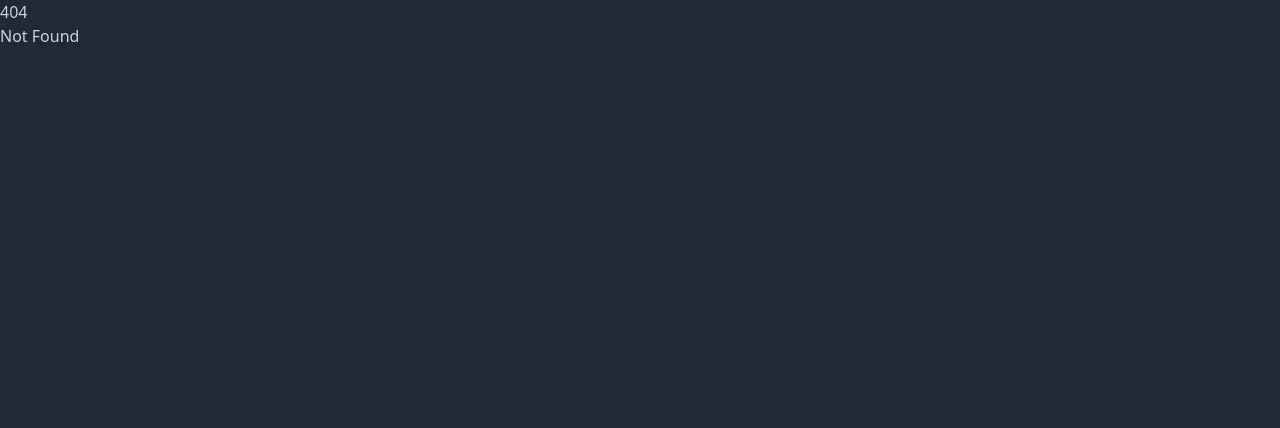
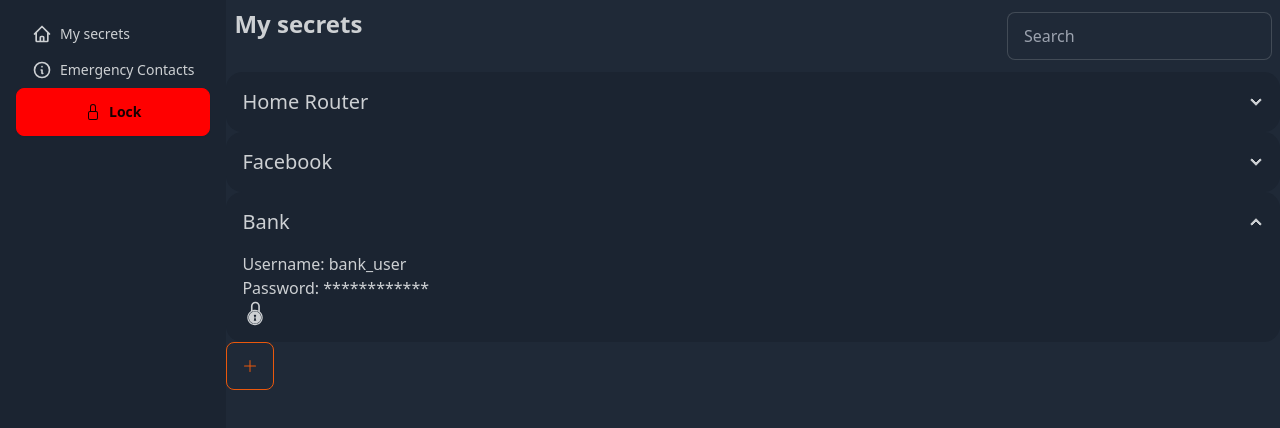
Before and after one commit to axelnico/S2Secret, a SvelteKit app: page /authenticated/secrets in a window 1280 px wide. Before the commit this address had no page. Shown: the top 428 px of the page. Built offline with nearby package versions, Linux system fonts and the light colour scheme.

Commit message:
modifications to layout

```diff
--- a/src/routes/+layout.svelte
+++ b/src/routes/+layout.svelte
@@ -1,10 +1,58 @@
 <script lang="ts">
     import "../app.css";
+    import { goto } from "$app/navigation";
   interface Props {
     children?: import('svelte').Snippet;
   }
 
   let { children }: Props = $props();
+
+  function logout() {
+      goto("/", { replaceState: true });
+    }
   </script>
 
+<!-- <aside>
+  <ul class="menu bg-base-200 rounded-box w-56">
+    <li>
+      <a href="/secrets">
+        <svg
+          xmlns="http://www.w3.org/2000/svg"
+          class="h-5 w-5"
+          fill="none"
+          viewBox="0 0 24 24"
+          stroke="currentColor">
+          <path
+            stroke-linecap="round"
+            stroke-linejoin="round"
+            stroke-width="2"
+            d="M3 12l2-2m0 0l7-7 7 7M5 10v10a1 1 0 001 1h3m10-11l2 2m-2-2v10a1 1 0 01-1 1h-3m-6 0a1 1 0 001-1v-4a1 1 0 011-1h2a1 1 0 011 1v4a1 1 0 001 1m-6 0h6" />
+        </svg>
+        My secrets
+      </a>
+    </li>
+    <li>
+      <a href="/emergency-contacts">
+        <svg
+          xmlns="http://www.w3.org/2000/svg"
+          class="h-5 w-5"
+          fill="none"
+          viewBox="0 0 24 24"
+          stroke="currentColor">
+          <path
+            stroke-linecap="round"
+            stroke-linejoin="round"
+            stroke-width="2"
+            d="M13 16h-1v-4h-1m1-4h.01M21 12a9 9 0 11-18 0 9 9 0 0118 0z" />
+        </svg>
+        Emergency Contacts
+      </a>
+    </li>
+    <button class="btn btn-error" onclick={logout}><svg xmlns="http://www.w3.org/2000/svg" width="16" height="16" fill="currentColor" class="bi bi-lock" viewBox="0 0 16 16">
+      <path d="M8 1a2 2 0 0 1 2 2v4H6V3a2 2 0 0 1 2-2m3 6V3a3 3 0 0 0-6 0v4a2 2 0 0 0-2 2v5a2 2 0 0 0 2 2h6a2 2 0 0 0 2-2V9a2 2 0 0 0-2-2M5 8h6a1 1 0 0 1 1 1v5a1 1 0 0 1-1 1H5a1 1 0 0 1-1-1V9a1 1 0 0 1 1-1"/>
+    </svg>Lock</button>
+  </ul>
+</aside> -->
+
+
 {@render children?.()}
--- a/src/routes/+page.svelte
+++ b/src/routes/+page.svelte
@@ -11,7 +11,7 @@
   async function greet() {
     // Learn more about Tauri commands at https://tauri.app/v1/guides/features/command
     // greetMsg = await invoke("greet", { email });
-    goto("/secrets", { replaceState: true });
+    goto("/authenticated/secrets", { replaceState: true });
   }
 </script>
 
--- /dev/null
+++ b/src/routes/authenticated/+layout.svelte
@@ -0,0 +1,78 @@
+<script lang="ts">
+    import { goto } from "$app/navigation";
+  interface Props {
+    children?: import('svelte').Snippet;
+  }
+
+  let { children }: Props = $props();
+
+  function logout() {
+      goto("/", { replaceState: true });
+    }
+  </script>
+
+<div class="drawer lg:drawer-open">
+  <input id="my-drawer-2" type="checkbox" class="drawer-toggle" />
+  <div class="drawer-content flex flex-col">
+    <!-- <label for="my-drawer-2" class="btn btn-primary drawer-button lg:hidden">
+      Open drawer
+    </label> -->
+    <div class="flex-none lg:hidden">
+      <label for="my-drawer-2" class="btn btn-square btn-ghost">
+        <svg xmlns="http://www.w3.org/2000/svg" class="h-6 w-6" fill="none"
+             viewBox="0 0 24 24" stroke="currentColor">
+          <path stroke-linecap="round" stroke-linejoin="round" stroke-width="2"
+                d="M4 6h16M4 12h16M4 18h16" />
+        </svg>
+      </label>
+    </div>
+    <!-- Page content here -->
+    {@render children?.()}
+
+  </div>
+  <div class="drawer-side">
+    <label for="my-drawer-2" aria-label="close sidebar" class="drawer-overlay"></label>
+    <ul class="menu bg-base-200 text-base-content min-h-full w-90 p-4">
+      <!-- Sidebar content here -->
+      <li>
+        <a href="secrets">
+          <svg
+            xmlns="http://www.w3.org/2000/svg"
+            class="h-5 w-5"
+            fill="none"
+            viewBox="0 0 24 24"
+            stroke="currentColor">
+            <path
+              stroke-linecap="round"
+              stroke-linejoin="round"
+              stroke-width="2"
+              d="M3 12l2-2m0 0l7-7 7 7M5 10v10a1 1 0 001 1h3m10-11l2 2m-2-2v10a1 1 0 01-1 1h-3m-6 0a1 1 0 001-1v-4a1 1 0 011-1h2a1 1 0 011 1v4a1 1 0 001 1m-6 0h6" />
+          </svg>
+          My secrets
+        </a>
+      </li>
+      <li>
+        <a href="emergency-contacts">
+          <svg
+            xmlns="http://www.w3.org/2000/svg"
+            class="h-5 w-5"
+            fill="none"
+            viewBox="0 0 24 24"
+            stroke="currentColor">
+            <path
+              stroke-linecap="round"
+              stroke-linejoin="round"
+              stroke-width="2"
+              d="M13 16h-1v-4h-1m1-4h.01M21 12a9 9 0 11-18 0 9 9 0 0118 0z" />
+          </svg>
+          Emergency Contacts
+        </a>
+      </li>
+      <li>
+        <button class="btn btn-error" onclick={logout}><svg xmlns="http://www.w3.org/2000/svg" width="16" height="16" fill="currentColor" class="bi bi-lock" viewBox="0 0 16 16">
+          <path d="M8 1a2 2 0 0 1 2 2v4H6V3a2 2 0 0 1 2-2m3 6V3a3 3 0 0 0-6 0v4a2 2 0 0 0-2 2v5a2 2 0 0 0 2 2h6a2 2 0 0 0 2-2V9a2 2 0 0 0-2-2M5 8h6a1 1 0 0 1 1 1v5a1 1 0 0 1-1 1H5a1 1 0 0 1-1-1V9a1 1 0 0 1 1-1"/>
+        </svg>Lock</button>
+      </li>
+    </ul>
+  </div>
+</div>
--- a/src/routes/secrets/+page.svelte
+++ b/src/routes/authenticated/secrets/+page.svelte
@@ -1,19 +1,48 @@
 <script lang="ts">
-    import { goto } from "$app/navigation";
+
+    let secrets = $state([{ title: "Home Router", username: "asus-test", password: "random_password1" },
+    { title: "Facebook", username: "facebook_user", password: "random_password2" },
+     { title: "Bank", username: "bank_user", password: "random_pasword3" }]);
 
     function showModal() {
       const modal = document.getElementById("my_modal_5") as HTMLDialogElement;
       modal.showModal();
     }
-    function logout() {
-      goto("/", { replaceState: true });
+
+    function showPassword() {
+      const password = document.getElementById("password") as HTMLInputElement;
+      password.type = password.type === "password" ? "text" : "password";
     }
 </script>
 
-<button class="btn btn-error" onclick={logout}><svg xmlns="http://www.w3.org/2000/svg" width="16" height="16" fill="currentColor" class="bi bi-lock" viewBox="0 0 16 16">
-    <path d="M8 1a2 2 0 0 1 2 2v4H6V3a2 2 0 0 1 2-2m3 6V3a3 3 0 0 0-6 0v4a2 2 0 0 0-2 2v5a2 2 0 0 0 2 2h6a2 2 0 0 0 2-2V9a2 2 0 0 0-2-2M5 8h6a1 1 0 0 1 1 1v5a1 1 0 0 1-1 1H5a1 1 0 0 1-1-1V9a1 1 0 0 1 1-1"/>
-  </svg>Lock</button>
-<button class="btn btn-square btn-outline btn-primary" onclick={showModal}>
+<div class="navbar bg-base-100">
+  <div class="flex-1">
+    <h2 class="text-2xl font-bold text-center mb-6">My secrets</h2>
+  </div>
+  <div class="flex-none gap-2">
+    <div class="form-control">
+      <input type="text" placeholder="Search" class="input input-bordered w-24 md:w-auto" />
+    </div>
+   </div>
+  </div>
+
+
+  {#each secrets as secret}
+  <div class="collapse collapse-arrow bg-base-200">
+    <input type="radio" name="my-accordion-2" checked="checked" />
+    <div class="collapse-title text-xl font-medium">{secret.title}</div>
+    <div class="collapse-content">
+      <p>Username: {secret.username}</p>
+      <p>Password: ************
+        <svg role="button" tabindex="0" onclick={showPassword} fill="currentcolor" width="26" height="26" viewBox="0 0 32 32" version="1.1" xmlns="http://www.w3.org/2000/svg">
+          <title>locked1</title>
+          <path d="M16 31c-5.247 0-9.5-4.254-9.5-9.5 0-3.41 1.802-6.391 4.5-8.067v-5.933c0-3.038 2.463-5.5 5.5-5.5s5.5 2.462 5.5 5.5v6.637c2.135 1.742 3.5 4.392 3.5 7.363 0 5.246-4.253 9.5-9.5 9.5zM20 7.5c0-1.933-1.566-3.5-3.5-3.5-1.933 0-3.5 1.567-3.5 3.5v4.991c0.944-0.314 1.95-0.491 3-0.491 1.432 0 2.783 0.325 4 0.892v-5.392zM16 13.5c-4.418 0-8 3.582-8 8s3.582 8 8 8 8-3.582 8-8-3.582-8-8-8zM16 29c-4.143 0-7.5-3.357-7.5-7.5s3.357-7.5 7.5-7.5c4.143 0 7.5 3.357 7.5 7.5s-3.357 7.5-7.5 7.5zM17.5 19.5c0-0.828-0.672-1.5-1.5-1.5s-1.5 0.672-1.5 1.5c0 0.711 0.504 1.277 1.167 1.434l-1.167 4.566h3.062l-1.314-4.551c0.705-0.121 1.252-0.709 1.252-1.449z"></path>
+          </svg>
+      </p>
+    </div>
+  </div>
+  {/each}
+  <button class="btn btn-square btn-outline btn-primary" onclick={showModal}>
     <svg xmlns="http://www.w3.org/2000/svg" width="16" height="16" fill="currentColor" class="bi bi-plus-lg" viewBox="0 0 16 16">
         <path fill-rule="evenodd" d="M8 2a.5.5 0 0 1 .5.5v5h5a.5.5 0 0 1 0 1h-5v5a.5.5 0 0 1-1 0v-5h-5a.5.5 0 0 1 0-1h5v-5A.5.5 0 0 1 8 2"/>
       </svg>
@@ -97,7 +126,7 @@
         <!-- if there is a button in form, it will close the modal -->
         <button class="btn">Cancel</button>
       </form>
-      <button class="btn btn-primary" onclick={logout}>Add secret</button>
+      <button class="btn btn-primary" onclick={() => {}}>Add secret</button>
     </div>
   </div>
 </dialog>
```
Also changed, not shown: src/routes/authenticated/emergency-contacts/+page.svelte (added).
